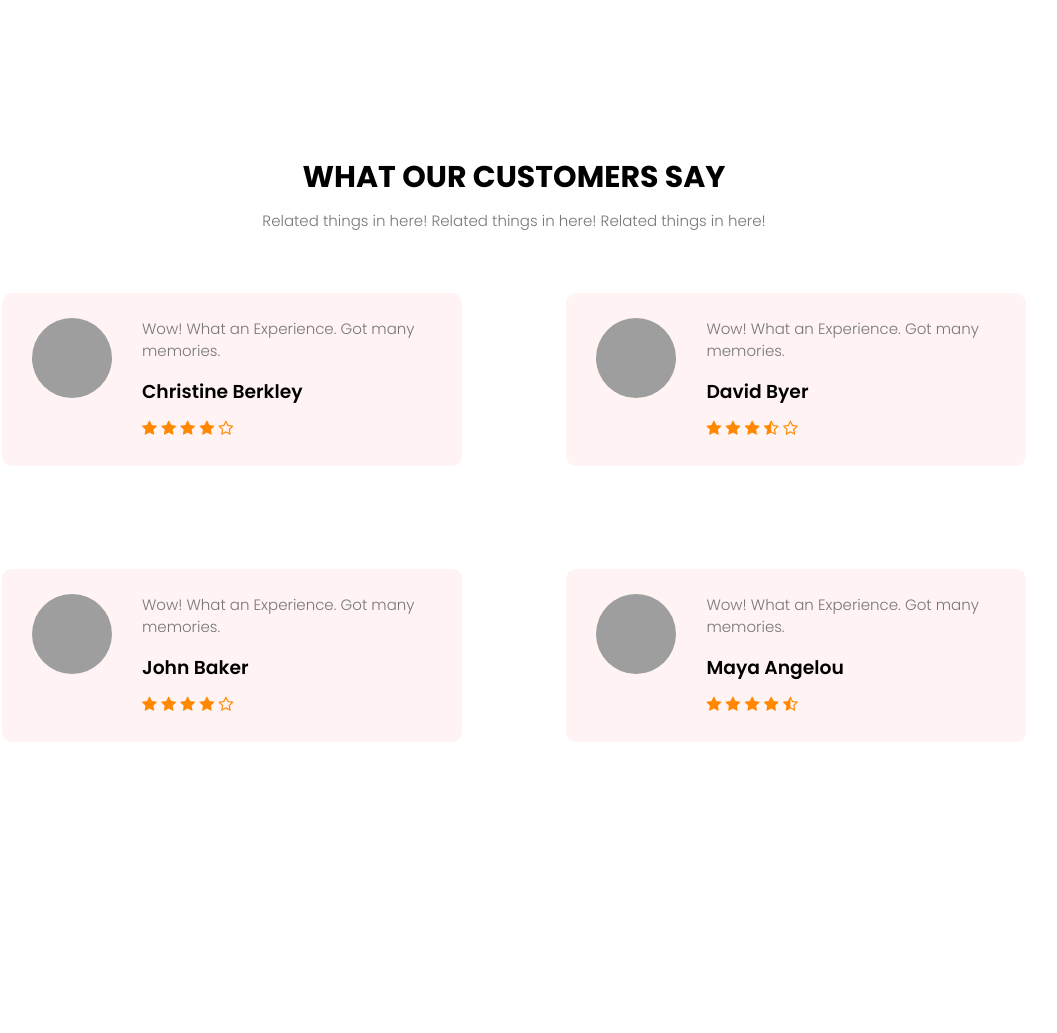
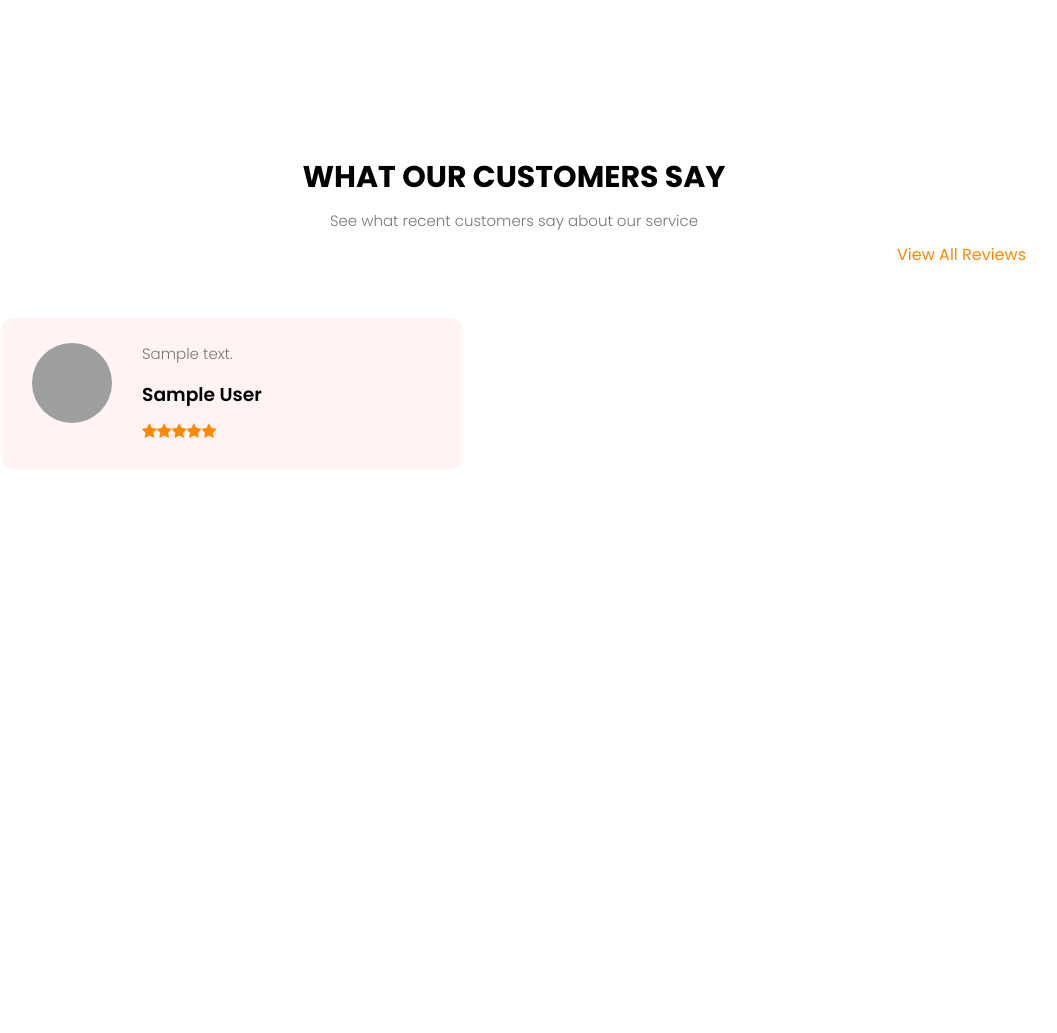
Before and after one commit to ArvinFox/Go_Surf_Website, a PHP site: page / in a window 1280 px wide. Shown: the part 3195-4228 px from the top of the page, without its empty margins (126-1183 px from the left). Run offline with PHP 8.4, Linux system fonts and the light colour scheme; tables that the repository leaves empty or names only in its code hold one stand-in row (values such as "Sample post"); a stand-in replaces the project's code that opens the database connection; some libraries are stand-ins or nearby versions; grey boxes are pictures that could not be loaded.

Commit message:
added review function

```diff
--- a/index.php
+++ b/index.php
@@ -1,5 +1,7 @@
 <?php
 session_start();
+
+include './config/db_conn.php';
 ?>
 
 <!DOCTYPE html>
@@ -8,7 +10,10 @@ session_start();
   <meta charset="UTF-8">
   <meta name="viewport" content="width=device-width, initial-scale=1.0">
   <title>Go-Surf Sri Lanka</title>
-    <link rel="stylesheet" href="styles.css">
+  <link rel="stylesheet" href="https://cdn.jsdelivr.net/npm/bootstrap-icons@1.11.2/font/bootstrap-icons.min.css">
+  <link rel="stylesheet" href="./assets/css/styles.css">
+  <link rel="stylesheet" href="./assets/css/tooltips.css">
+  <link rel="stylesheet" href="./assets/css/s36.css">
   <link rel="preconnect" href="https://fonts.googleapis.com">
   <link rel="preconnect" href="https://fonts.gstatic.com" crossorigin>
   <link href="https://fonts.googleapis.com/css2?family=Poppins:wght@100;200;300;400;600;700&display=swap" rel="stylesheet">
@@ -16,45 +21,70 @@ session_start();
   <link rel="preconnect" href="https://fonts.googleapis.com">
   <link rel="preconnect" href="https://fonts.gstatic.com" crossorigin>
   <link href="https://fonts.googleapis.com/css2?family=Bungee&family=Permanent+Marker&display=swap" rel="stylesheet">
-    <link rel="icon" type="image/png" href="surf_img/head_logo.png"/>
+  <link rel="icon" type="image/png" href="./assets/surf_img/head_logo.png" />
 
+<style>
+    .cta-rating button{
+        color: #f43434;
+    }
+    .cta-rating .hero-btn3{
+        border: 2px solid #f43434;
+    }
+    .cta-rating .hero-btn3:hover{
+        border: 2px solid #202b6f;
+    }
+    .contact-col .rating-textarea{
+        width: 600px;
+    }
+    @media (max-width:800px)
+    {
+        .contact-col .rating-textarea{
+        width: 300px;
+    }
+    }
+</style>
 </head>
+
 <body>
   <section class="header">
     <video autoplay loop muted plays-inline class="back-video">
-            <source src="surf_vid/hero_video.mp4" type="video/mp4">
+      <source src="./assets/surf_vid/hero_video.mp4" type="video/mp4">
     </video>
     <nav id="navbar" class="fixed">
-            <a href="index.php"><img src="surf_img/logo.png"></a>
+      <a href="index.php"><img src="./assets/surf_img/logo.png"></a>
       <div class="nav-links" id="navLinks">
         <i class="fa fa-times" onclick="hideMenu()"></i>
         <ul>
-                    <li><a href="index.php">HOME</a></li>
-                    <li><a href="">BOARDS</a></li>
-                    <li><a href="">LOCATIONS</a></li>
-                    <li><a href="">ABOUT US</a></li>
-                    <li><a href="">CONTACT US</a></li>
-                    <li class="login"><a href="login.php" class="login-button">LOGIN</a></li>
-                    <li class="logout"><a href="logout_process.php" class="logout-button"></a></li>
+          <li><a href="index.php" style="color: red;" class="click-animation-1">HOME</a></li>
+          <li><a href="boards.php" class="click-animation-1">BOARDS</a></li>
+          <li><a href="locations.php" class="click-animation-1">LOCATIONS</a></li>
+          <li><a href="about.php" class="click-animation-1">ABOUT US</a></li>
+          <li><a href="contact.php" class="click-animation-1">CONTACT US</a></li>
+          <li class="user-link"></li>
         </ul>
       </div>
+      <div class="user-drop-down"></div>
       <i class="fa fa-bars" onclick="showMenu()"></i>
     </nav>
+
     <div class="text-box">
       <h1>SURF WITH US</h1>
       <p>Experience the thrill of riding the waves with our premium surfboards. Discover the perfect balance of performance and style for surfers of all levels. Book your board today and catch the waves of adventure! </p>
       <p class="after-text">You can experice the best surfing areas with us in <br><br>
-                <span class="after-text-big"><b>Sri Lanka</b></span></p>
-            <a href="" class="hero-btn">Visit Us To Know More</a>
+        <span class="after-text-big"><b>Sri Lanka</b></span>
+      </p>
+      <a href="about.php" class="hero-btn">Visit Us To Know More</a>
     </div>
   </section>
+
   <!--------Boards-------->
   <section class="board">
     <div class="h1-p">
       <h1 class="board-h1">EXPERIENCE OUR PREMIUM BOARDS</h1>
-            <p class="board-p">We got the best surfing boards in the world with various designs</p>
-            <a href="" class="hero-btn2">Discover</a>
+      <p class="board-p">We have the best surfing boards in the world with various designs</p>
+      <a href="boards.php" class="hero-btn2">Discover</a>
     </div>
+
     <div class="row">
       <div class="board-col">
         <h3>Imported</h3>
@@ -69,6 +99,7 @@ session_start();
         <p>Experience the Immersive Controllability</p>
       </div>
     </div>
+
     <div class="row">
       <div class="board-col">
         <h3>Hand-Made</h3>
@@ -84,6 +115,7 @@ session_start();
       </div>
     </div>
   </section>
+
   <!-------Locations------->
   <section class="locs">
     <h1>SRI LANKA'S BEST SURFING LOCATIONS</h1>
@@ -91,110 +123,179 @@ session_start();
 
     <div class="row">
       <div class="locs-col">
-                <img src="surf_img/arugambay.jpg">
+        <img src="./assets/surf_img/arugambay.jpg">
         <div class="layer">
           <h3>ARUGAM BAY</h3>
         </div>
       </div>
       <div class="locs-col">
-                <img src="surf_img/ahangama.jpg">
+        <img src="./assets/surf_img/ahangama.jpg">
         <div class="layer">
           <h3>AHANGAMA</h3>
         </div>
       </div>
       <div class="locs-col">
-                <img src="surf_img/hikkaduwa.jpg">
+        <img src="./assets/surf_img/hikkaduwa.jpg">
         <div class="layer">
           <h3>HIKKADUWA</h3>
         </div>
       </div>
     </div>
   </section>
+
   <!-------Facilities------->
   <section class="facilities">
     <h1 class="facilities-h1"><span class="facilities-h1-big">CAN'T SURF?</span>
-            <br>DON'T WORRY! <br>TRAIN WITH US TODAY!</h1>
+      <br>DON'T WORRY! <br>TRAIN WITH US TODAY!
+    </h1>
     <p>All Kids & Adults are welocme to train with us at our Surf Schools which are located in Arugam Bay, Ahangama & Hikkaduwa</p>
     <div class="row">
       <div class="facilities-col">
-                <img src="surf_img/training.jpg">
+        <img src="./assets/surf_img/training.jpg">
         <h3>Trained By Professionals</h3>
         <p>You are trained by our best surfing trainers and you might have a chance to meet your favourite Surfing Legend</p>
       </div>
       <div class="facilities-col">
-                <img src="surf_img/life-guard.jpg">
+        <img src="./assets/surf_img/life-guard.jpg">
         <h3>Safety First</h3>
         <p>All trainees are trained in a safe environment</p>
       </div>
       <div class="facilities-col">
-                <img src="surf_img/time.jpg">
+        <img src="./assets/surf_img/time.jpg">
         <h3>Easy Time Slots</h3>
         <p>We are open from 7.00am to 6.00pm everyday execept Special Holidays</p>
       </div>
     </div>
   </section>
+
   <!-------Testimonials------->
   <section class="testimonials">
     <h1>WHAT OUR CUSTOMERS SAY</h1>
-        <p>Related things in here! Related things in here! Related things in here!</p>
-        <div class="row">
-            <div class="testimonial-col">
-                <img src="surf_img/user1.jpg">
-                <div>
-                    <p>Wow! What an Experience. Got many memories.</p>
-                    <h3>Christine Berkley</h3>
-                    <i class="fa fa-star"></i>
-                    <i class="fa fa-star"></i>
-                    <i class="fa fa-star"></i>
-                    <i class="fa fa-star"></i>
-                    <i class="fa fa-star-o"></i>
+    <p>See what recent customers say about our service</p>
+
+    <div class="reviews-link">
+      <a href="./reviews.php">View All Reviews</a>
+    </div>
+
+    <?php
+    $sql = "SELECT * FROM reviews WHERE is_displayed = 1";
+    $result = $conn->query($sql);
+
+    if ($result->num_rows > 0) {
+      $count = 0; // Initialize a counter variable to check and display only two reviews in each row
+
+      while ($row = $result->fetch_assoc()) {
+        $user_id = $row['review_user_id'];
+
+        $user_sql = "SELECT fname, lname, user_image FROM customer WHERE id = $user_id";
+        $user_result = $conn->query($user_sql);
+
+        $user_row = $user_result->fetch_assoc();
+
+        // Check if two reviews have been displayed in the current row
+        if ($count % 2 == 0) {
+          echo "<div class='row'>";
+        }
+
+        echo "<div class='testimonial-col'>";
+
+        $image_path = $user_row['user_image'];
+        $image_path_str = (string) $image_path;
+        $new_path = substr($image_path_str, 1);
+
+        echo "<img class='review-card-img' src='$new_path'>";
+        echo "<div>";
+
+        $review = $row['content'];
+        echo "<p>$review</p>";
+        $username = $user_row['fname'] . " " . $user_row['lname'];
+        echo "<h3>$username</h3>";
+
+        $rating = $row['stars'];
+        for ($i = 1; $i <= 5; $i++) {
+          if ($i <= $rating) {
+            echo "<i class='fa fa-star'></i>";
+          } else {
+            echo "<i class='fa fa-star-o'></i>";
+          }
+        }
+
+        // $review_date = $row['date_created'];
+        // echo "<div style='text-align: right;'>$review_date</div>";
+
+        echo "</div>";
+        echo "</div>";
+
+        // Check if two reviews have been displayed in the current row
+        if ($count % 2 == 1) {
+          echo "</div>"; // Close the row div
+        }
+
+        $count++; // Increment the counter
+      }
+
+      // If the last row has only one review, close the row div
+      if ($count % 2 == 1) {
+        echo "</div>";
+      }
+    } else {
+      echo "<p style='text-align: center;'>No reviews available.</p>";
+    }
+    ?>
+  </section>
+
+  <?php
+  if (isset($_SESSION['user_id']) || isset($_COOKIE['user_id'])) {
+  ?>
+
+    <!------------rating section start---->
+    <section class="cta-rating">
+    <h1>Rate Your Experience</h1>
+    <form action="./controller/addReview.php" method="POST">
+        <input type="hidden" name="user-id" value="<?php
+          if (isset($_SESSION['user_id'])) {
+            echo $_SESSION['user_id'];
+          } else if ($_COOKIE['user_id']) {
+            echo $_COOKIE['user_id'];
+          }
+        ?>">
+
+        <div class="star box">
+        <div class="rate">
+          <input type="radio" hidden name="rating" id="rating-opt5" value="5" required>
+          <label for="rating-opt5"><span>Awesome!</span></label>
+
+          <input type="radio" hidden name="rating" id="rating-opt4" value="4" required>
+          <label for="rating-opt4"><span>Satisfied!</span></label>
+
+          <input type="radio" hidden name="rating" id="rating-opt3" value="3" required>
+          <label for="rating-opt3"><span>Good!</span></label>
+
+          <input type="radio" hidden name="rating" id="rating-opt2" value="2" required>
+          <label for="rating-opt2"><span>Ok!</span></label>
+
+          <input type="radio" hidden name="rating" id="rating-opt1" value="1" required>
+          <label for="rating-opt1"><span>Very Bad!</span></label>
+        </div>
+
+        <p style="font-size: 18px;">Tell us Your Exeperience</p>
+        <div class="contact-col">
+        <textarea rows="2" class="rating-textarea" name="review" placeholder="Comment your feeling" required></textarea>
         </div>
   </div>
-            <div class="testimonial-col">
-                <img src="surf_img/user2.jpg">
-                <div>
-                    <p>Wow! What an Experience. Got many memories.</p>
-                    <h3>David Byer</h3>
-                    <i class="fa fa-star"></i>
-                    <i class="fa fa-star"></i>
-                    <i class="fa fa-star"></i>
-                    <i class="fa fa-star-half-o"></i>
-                    <i class="fa fa-star-o"></i>
-                </div>
-            </div>
-        </div>
-        <div class="row">
-            <div class="testimonial-col">
-                <img src="surf_img/user3.jpg">
-                <div>
-                    <p>Wow! What an Experience. Got many memories.</p>
-                    <h3>John Baker</h3>
-                    <i class="fa fa-star"></i>
-                    <i class="fa fa-star"></i>
-                    <i class="fa fa-star"></i>
-                    <i class="fa fa-star"></i>
-                    <i class="fa fa-star-o"></i>
-                </div>
-            </div>
-            <div class="testimonial-col">
-                <img src="surf_img/user4.jfif">
-                <div>
-                    <p>Wow! What an Experience. Got many memories.</p>
-                    <h3>Maya Angelou</h3>
-                    <i class="fa fa-star"></i>
-                    <i class="fa fa-star"></i>
-                    <i class="fa fa-star"></i>
-                    <i class="fa fa-star"></i>
-                    <i class="fa fa-star-half-o"></i>
-                </div>
-            </div>
-        </div>
+    <button class="hero-btn3" type="submit">Submit</button>
+        </form>
   </section>
+  <?php
+  }
+  ?>
+
   <!-------Call To Action------->
   <section class="cta">
     <h1>Reserve Your Board Today!<br>Anywhere From the World</h1>
-        <a href="" class="hero-btn">Reserve Now</a>
+    <a href="boards.php" class="hero-btn">Reserve Now</a>
   </section>
+
   <!-------Footer------->
   <section class="footer">
     <h4>About Us</h4>
@@ -207,18 +308,20 @@ session_start();
     </div>
     <p>Made with <i class="fa fa-heart"></i> by Group 15 23.1 FOC - NSBM</p>
   </section>
+
   <!-------JavaScript for Toggle Menu------->
   <script>
     var navLinks = document.getElementById("navLinks");
-        function showMenu()
-        {
+
+    function showMenu() {
       navLinks.style.right = "0";
     }
-        function hideMenu()
-        {
+
+    function hideMenu() {
       navLinks.style.right = "-200px";
     }
   </script>
+
   <!-------JavaScript for Nav Bar------->
   <script>
     var prevScrollpos = window.pageYOffset;
@@ -228,43 +331,92 @@ session_start();
       if (prevScrollpos > currentScrollPos) {
         document.getElementById("navbar").style.top = "0";
       } else {
-                document.getElementById("navbar").style.top = "-100px";
+        document.getElementById("navbar").style.top = "-200px";
       }
       prevScrollpos = currentScrollPos;
     }
   </script>
 
   <?php
-if (isset($_COOKIE['user_id']) || isset($_SESSION['user_id'])) {
-    echo "
+  if (isset($_SESSION['user_id'])) {
+    $user_id = $_SESSION['user_id'];
+    $user_sql = "SELECT user_image FROM customer WHERE id = $user_id";
+    $user_result = $conn->query($user_sql);
+
+    if ($user_result->num_rows > 0) {
+      $user_row = $user_result->fetch_assoc();
+
+      $image_path = $user_row['user_image'];
+      $image_path_str = (string) $image_path;
+      $new_path = substr($image_path_str, 1);
+    }
+  ?>
     <script>
-        var loginButton =  document.querySelector('.login-button');
+      var userLink = document.querySelector('.user-link');
 
-        loginButton.innerHTML = '';
+      userLink.innerHTML = `
+        <div class='user-image-container'>
+          <img class='user-profile-pic icon' src='<?= $new_path ?>' alt='Profile Picture'>
+          <div class='user'>
+            <i class='bi bi-caret-up-fill'></i>
+            <div class='user-tooltip'>
+              <a href='./userPanel/customerPanel.php' style='color: black; cursor: pointer;'>MANAGE ACCOUNT</a>
+              <a href='./php_processes/logout_process.php' style='color: black; cursor: pointer;'>LOGOUT</a>
+            </div>
+          </div>
+        </div>
+      `;
+    </script>
 
-        var logoutButton = document.querySelector('.logout-button');
+  <?php
+  } else if (isset($_COOKIE['user_id'])) {
+    $user_id = $_COOKIE['user_id'];
+    $user_sql = "SELECT user_image FROM customer WHERE id = $user_id";
+    $user_result = $conn->query($user_sql);
 
-        logoutButton.innerHTML = 'LOGOUT';
+    if ($user_result->num_rows > 0) {
+      $user_row = $user_result->fetch_assoc();
 
-        logoutButton.addEventListener('click', () => {
-            window.location.href = 'logout_process.php';
+      $image_path = $user_row['user_image'];
+      $image_path_str = (string) $image_path;
+      $new_path = substr($image_path_str, 1);
+    }
+  ?>
+    <script>
+      var userLink = document.querySelector('.user-link');
+
+      userLink.innerHTML = `
+        <div class='user-image-container'>
+          <img class='user-profile-pic icon' src='<?= $new_path ?>' alt='Profile Picture'>
+          <div class='user'>
+            <i class='bi bi-caret-up-fill'></i>
+            <div class='user-tooltip'>
+              <a href='./userPanel/customerPanel.php' style='color: black; cursor: pointer;'>MANAGE ACCOUNT</a>
+              <a href='./php_processes/logout_process.php' style='color: black; cursor: pointer;'>LOGOUT</a>
+            </div>
+          </div>
+        </div>
+      `;
+    </script>
+
+  <?php
+  } else {
+  ?>
+    <script>
+      var userLink = document.querySelector('.user-link');
+
+      userLink.innerHTML = `
+        <img class='user-profile-pic' src='./assets/surf_img/default-user.svg' alt='Profile Picture'>
+        <div class='login-tooltip'>LOGIN</div>
+      `;
+
+      var userImage = document.querySelector('.user-profile-pic');
+
+      userImage.addEventListener('click', () => {
+        window.location.href = './login.php';
       });
     </script>
-
-    <style>
-        .nav-links ul .login::after {
-            background: transparent;
-        }
-    </style>
-    ";
-} else {
-    echo "
-    <style>
-        .nav-links ul .logout::after {
-            background: transparent;
-        }
-    </style>
-    ";
+  <?php
   }
   ?>
 </body>
```
Lines whose indentation alone changed are shown as unchanged.
